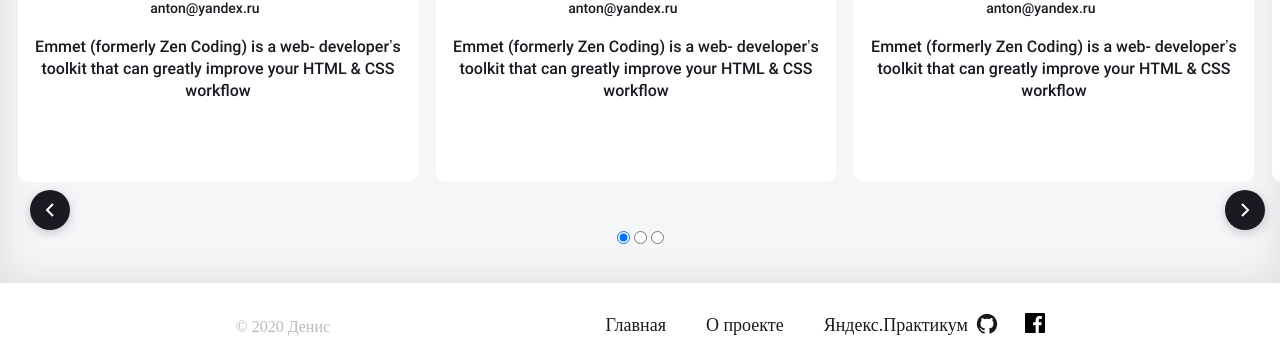
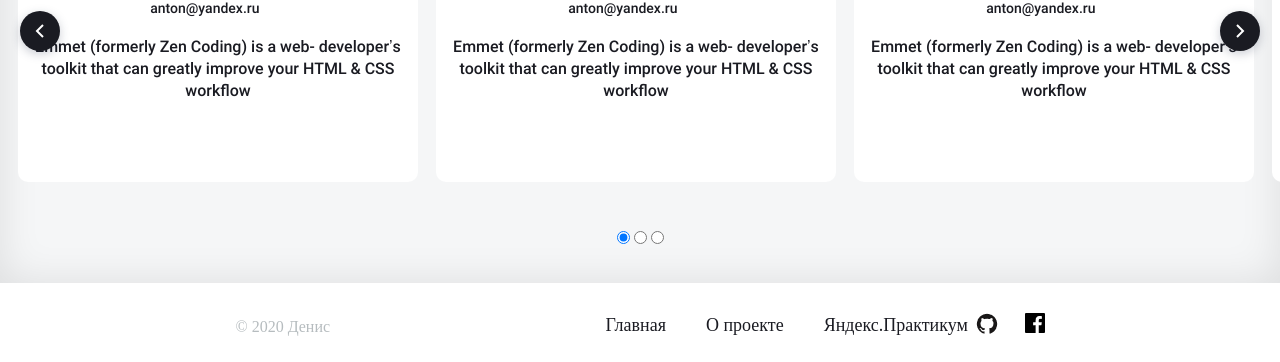
Before and after one commit to den10004/Diplome, a website built with webpack: page src/clients.html in a window 1280 px wide. Shown: the part 1837-2199 px from the top of the page. Built offline with nearby package versions, Linux system fonts and the light colour scheme.

Commit message:
button slider

```diff
--- a/src/blocks/commits/slide-container/button.css
+++ b/src/blocks/commits/slide-container/button.css
@@ -1,52 +1,27 @@
+
 #button-right {
     position: absolute;
-    right: 1800px;
+    right: 10px;
     z-index: 3;
-    top: 2010px;
+    top: 110px;
  }
 
- #button-left {
-   position: absolute;
-   z-index: 3;
-    right: 5px;
-    top: 2010px;
-
- }
- @media screen and (max-width: 1280px) {
-   #button-right {
-      top: 2020px;
-      right: 1200px;
-    }
-  }
-
-  @media screen and (max-width: 1280px) {
-   #button-left {
-      top: 2020px;
-
-    }
-  }
+  @media screen and (max-width: 768px) {
+    #button-right {
+      display: none;
+     }
+   }
 
 
 
-  @media screen and (max-width: 1024px) {
-   #button-right {
-      top: 1950px;
-      right: 950px;
-    }
+
+  #button-left {
+    position: absolute;
+    z-index: 3;
+    left: 10px;
+     top: 110px;
   }
 
-  @media screen and (max-width: 1024px) {
-   #button-left {
-      top: 1950px;
-
-    }
-  }
-
-  @media screen and (max-width: 768px) {
-   #button-right {
-     display: none;
-    }
-  }
 
   @media screen and (max-width: 768px) {
    #button-left {
--- a/src/blocks/commits/slide-container/slide-container.css
+++ b/src/blocks/commits/slide-container/slide-container.css
@@ -4,13 +4,14 @@
 
 
 .slide-container {
+   position: relative;
     margin-top: 64px;
     width: 100%;
  }
 
  @media screen and (max-width: 768px) {
     .slide-container {
-        margin-top: 23px;
+      margin-top: 23px;
 
      }
    }
--- a/src/clients.html
+++ b/src/clients.html
@@ -102,10 +102,11 @@
         <a class="commits__description-link" href="https://github.com/den10004?tab=repositories">Открыть в Github></a>
       </div>
       <div class="slide-container">
-        <img id="button-right" src="<%=require('./images/slider-control1.svg')%>">
-        <img id="button-left" src="<%=require('./images/slider-control.svg')%>">
+
+          <img id="button-right" src="<%=require('./images/slider-control.svg')%>">
+          <img id="button-left" src="<%=require('./images/slider-control1.svg')%>">
+
         <div class="slide-content">
-
           <div class="content">
             <div class="content-data">14 августа, 2019 </div>
             <div class="content-main">
```
